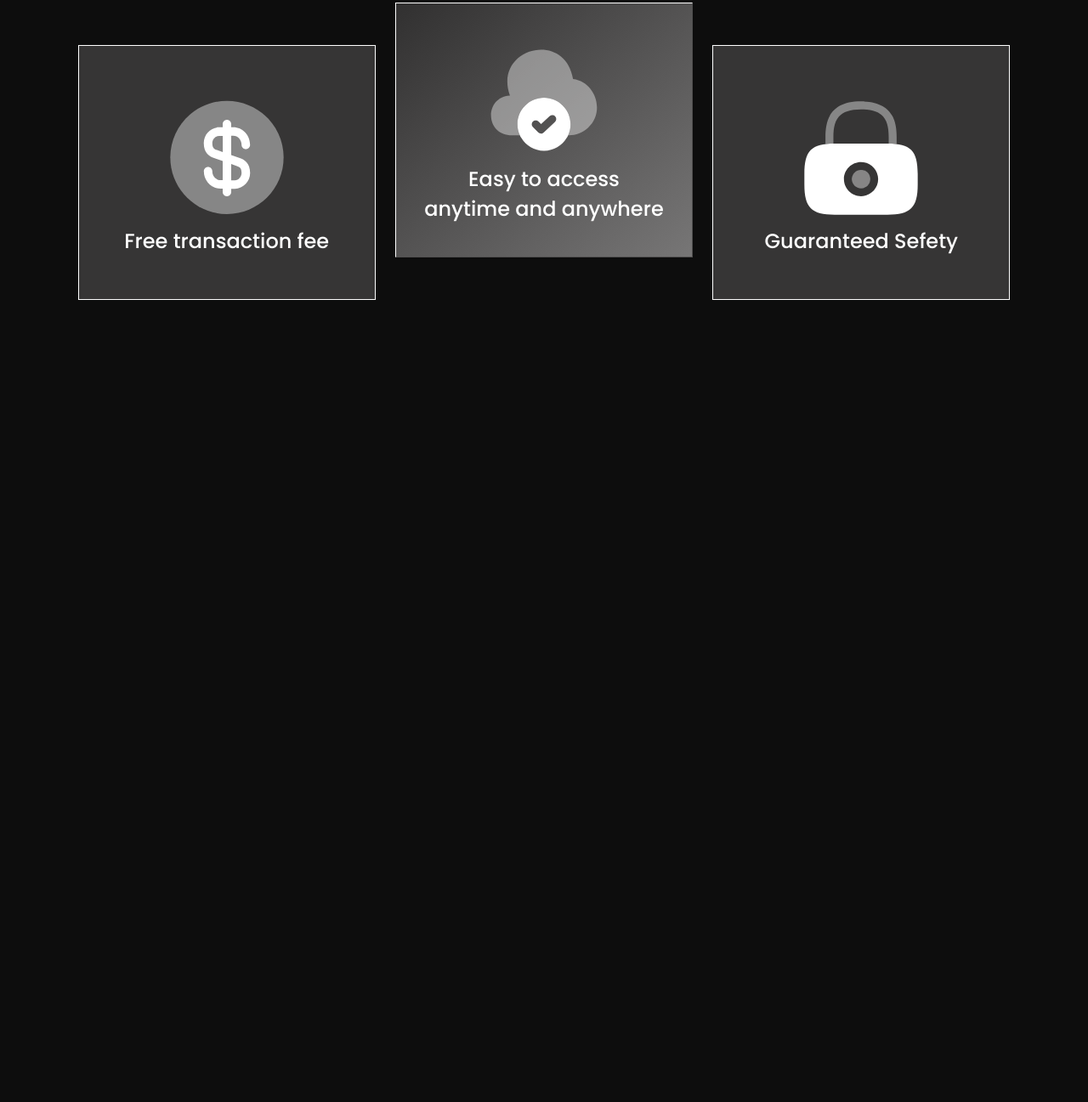
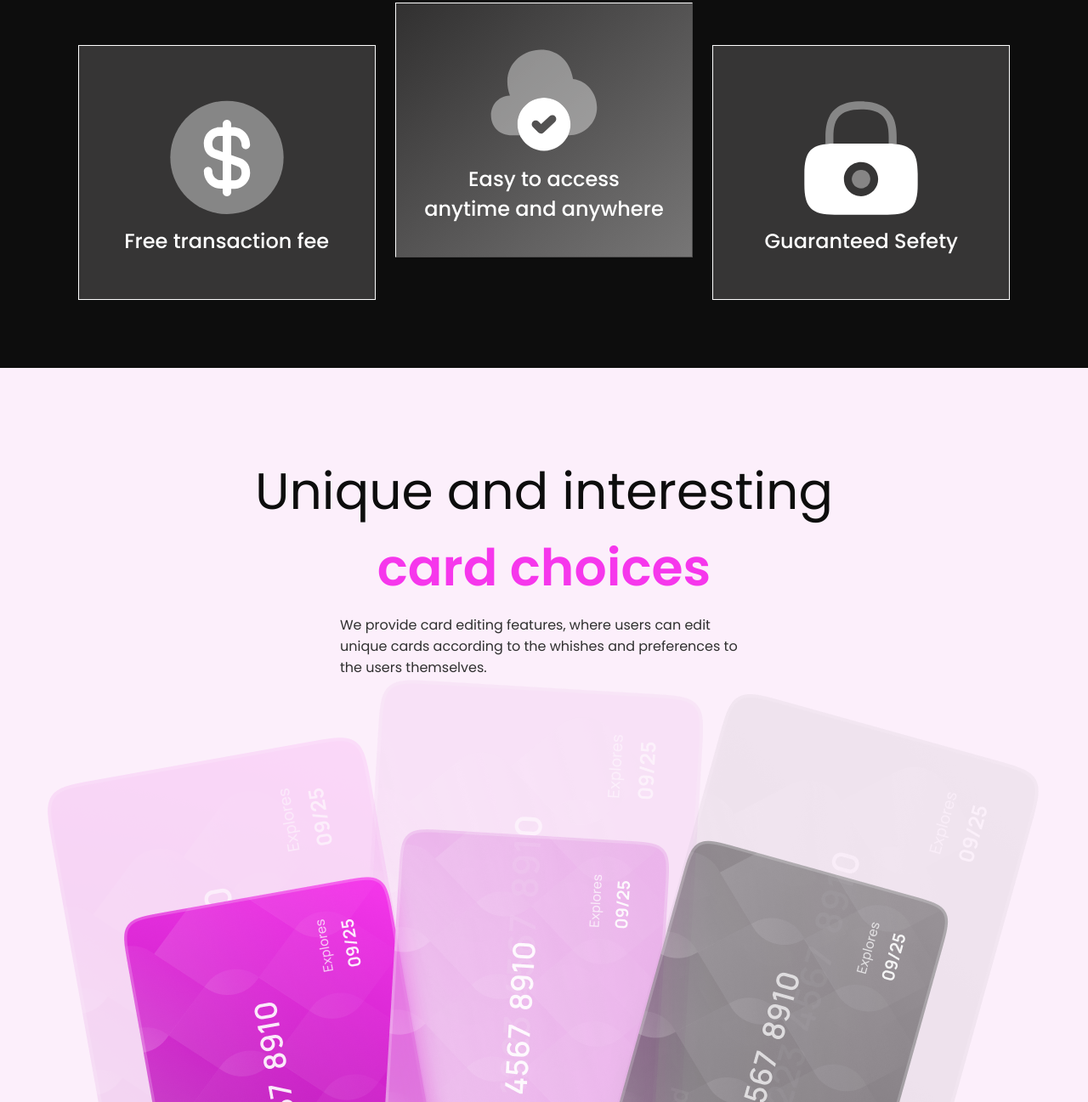
Before and after one commit to sutharrahul/Credit-card, a plain HTML site: page index.html in a window 1280 px wide. Shown: the part 1643-2940 px from the top of the page at 85% size. Before the commit the page ends 2076 px from the top, so only its background shows below. Drawn offline with Linux system fonts and the light colour scheme.

Commit message:
add one more banner :tada:

```diff
--- a/index.html
+++ b/index.html
@@ -76,6 +76,15 @@
             <p>Guaranteed Sefety</p>
         </div>
     </section>
+    <section>
+        <div class="vcard">
+            <h3 class="uniq">Unique and interesting <span class="uniqq">card choices</span></h3>
+        <p class="prunique">
+            We provide card editing features, where users can edit unique cards according to the whishes and preferences to the users themselves.
+        </p>
+        <img class="vcards" src="Project 1- Credit Card Landing Page/Assets/Photos/VCards.png" alt="VCards">
+        </div>
+    </section>
     </div>
 </body>
 </html>
--- a/style.css
+++ b/style.css
@@ -206,3 +206,27 @@ div h3{
     position: relative;
     bottom: 50px;
 }
+.vcard{
+    display: flex;
+    flex-direction: column;
+    justify-content: center;
+    align-items: center;
+    background-color: #fceffb;
+    padding: 100px 0px;
+}
+.uniq{
+    color: #0D0D0D;
+    text-align: center;
+    font-size: 60px;
+    font-weight: 400;
+}
+.uniqq{
+    font-size:60px ;
+    font-weight: 600;
+    color: #f637ec;
+}
+.prunique{
+    color: #303030;
+    padding: 10px 400px 0px;
+    font-size: 16px;
+}
```
